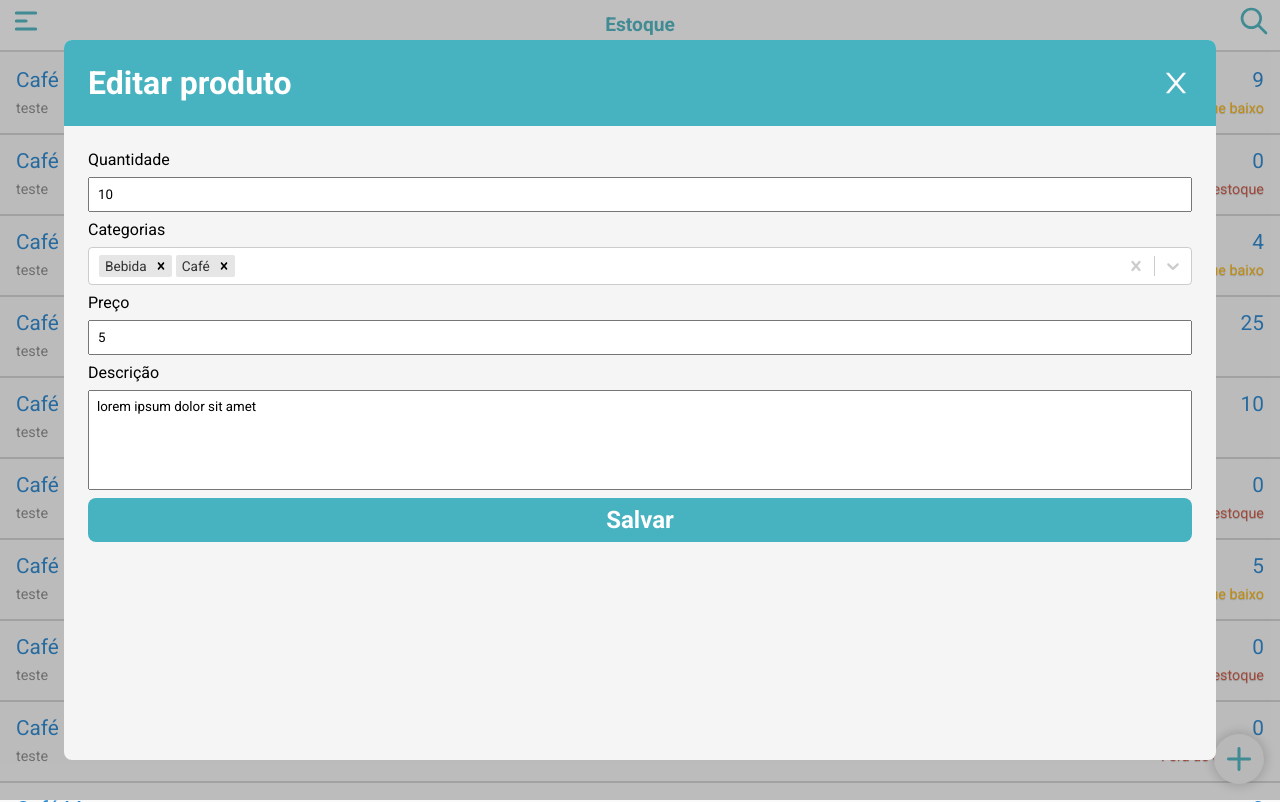
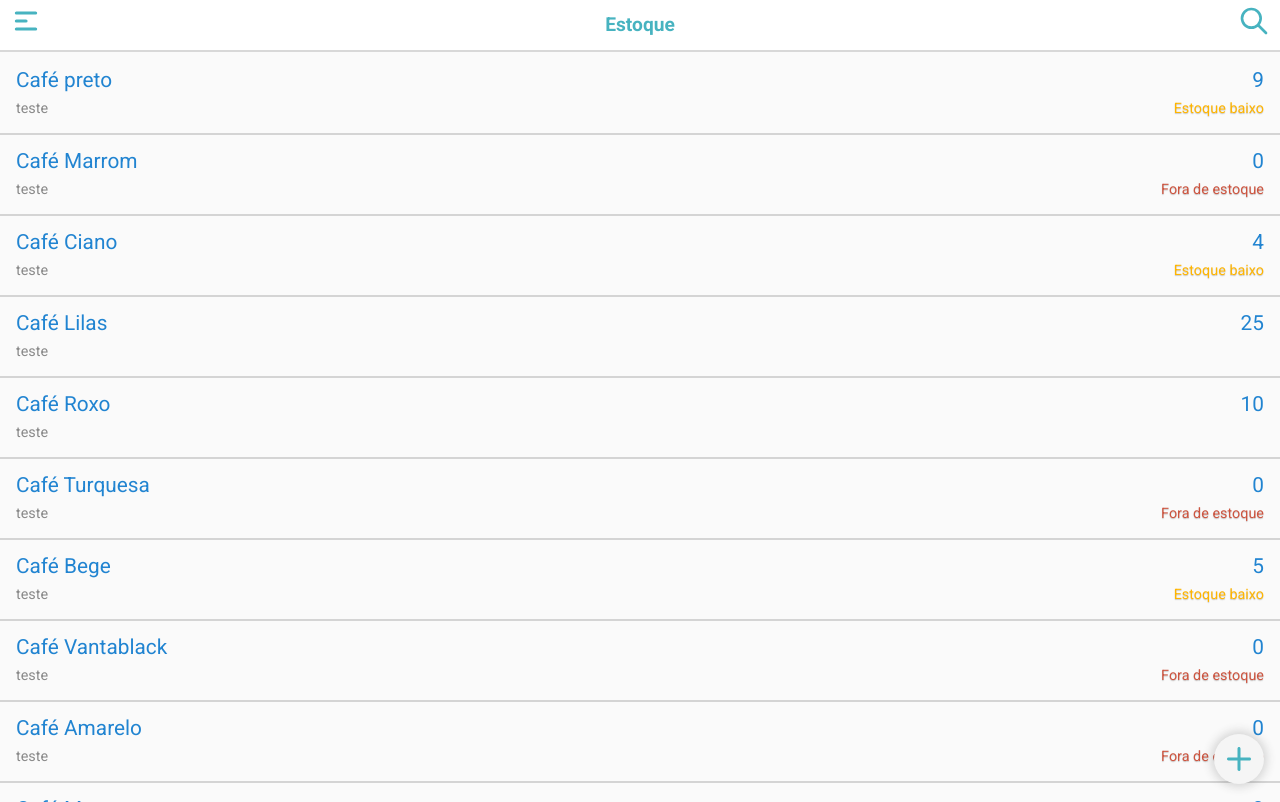
Before and after one commit to breno5g/qipu-project, a React (Vite) app: page / in a window 1280 px wide. Built offline with nearby package versions, Linux system fonts and the light colour scheme.

Commit message:
feat: create function to open/close modal and pass props

```diff
--- a/src/App.tsx
+++ b/src/App.tsx
@@ -4,7 +4,6 @@ import Header from './components/Header';
 import { IProduct } from './interfaces/product';
 import ProductList from './components/ProductList';
 import AddProductButton from './components/AddProductButton';
-import EditProductModal from './components/EditProductModal';
 import { useProducts } from './hooks/useProducts';
 
 function App() {
@@ -50,7 +49,6 @@ function App() {
         />
       )}
       <AddProductButton />
-      <EditProductModal />
     </>
   );
 }
--- a/src/components/EditProductModal/index.tsx
+++ b/src/components/EditProductModal/index.tsx
@@ -3,13 +3,13 @@ import { AiOutlineClose } from 'react-icons/ai';
 import Select, { MultiValue } from 'react-select';
 import { Container } from './styles';
 
-function EditProductModal() {
-  const [productData, setProductData] = useState({
-    quantity: 10,
-    categories: ['Bebida', 'Café'],
-    price: 5,
-    description: 'lorem ipsum dolor sit amet',
-  });
+interface EditProductModalProps {
+  openCloseModal(): void;
+  data: { id: number; quantity: number; categories: string[]; price: number; description: string };
+}
+
+function EditProductModal({ openCloseModal, data }: EditProductModalProps) {
+  const [productData, setProductData] = useState(data);
 
   const handleProduct = (event: React.ChangeEvent<HTMLInputElement>) => {
     event.preventDefault();
@@ -35,7 +35,7 @@ function EditProductModal() {
       <div className='content'>
         <header>
           <h1>Editar produto</h1>
-          <button className='close-modal'>
+          <button className='close-modal' onClick={openCloseModal}>
             <AiOutlineClose />
           </button>
         </header>
@@ -63,12 +63,12 @@ function EditProductModal() {
                 placeholder={'Selecione as Categorias'}
                 options={[
                   {
-                    label: 'Bebida',
-                    value: 'Bebida',
+                    label: 'bebida',
+                    value: 'bebida',
                   },
                   {
-                    label: 'Café',
-                    value: 'Café',
+                    label: 'café',
+                    value: 'café',
                   },
                 ]}
               />
--- a/src/components/FoodDetails/index.tsx
+++ b/src/components/FoodDetails/index.tsx
@@ -1,5 +1,7 @@
 import { AiFillDelete, AiFillEdit, AiOutlineClose } from 'react-icons/ai';
+import { useState } from 'react';
 import { Container } from './styles';
+import EditProductModal from '../EditProductModal';
 import { IProduct } from '~/interfaces/product';
 
 interface FoodDetailsProps {
@@ -13,7 +15,14 @@ function FoodDetails({
   close,
   deleteProduct,
 }: FoodDetailsProps) {
+  const [isEditModalVisible, setIsEditModalVisible] = useState<boolean>(false);
+
+  const handleEditModal = () => {
+    setIsEditModalVisible((prevstate) => !prevstate);
+  };
+
   return (
+    <>
       <Container>
         <header>
           <div className='left-side'>
@@ -29,7 +38,7 @@ function FoodDetails({
             <button className='delete-product-btn' onClick={() => deleteProduct(id)}>
               <AiFillDelete />
             </button>
-          <button className='edit-product-btn'>
+            <button className='edit-product-btn' onClick={handleEditModal}>
               <AiFillEdit />
             </button>
           </aside>
@@ -55,6 +64,19 @@ function FoodDetails({
           </ul>
         </main>
       </Container>
+      {isEditModalVisible && (
+        <EditProductModal
+          openCloseModal={handleEditModal}
+          data={{
+            id,
+            quantity,
+            categories,
+            description,
+            price,
+          }}
+        />
+      )}
+    </>
   );
 }
 
```
Lines whose indentation alone changed are shown as unchanged.
